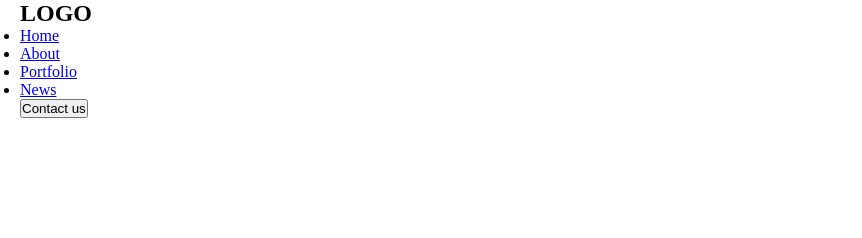
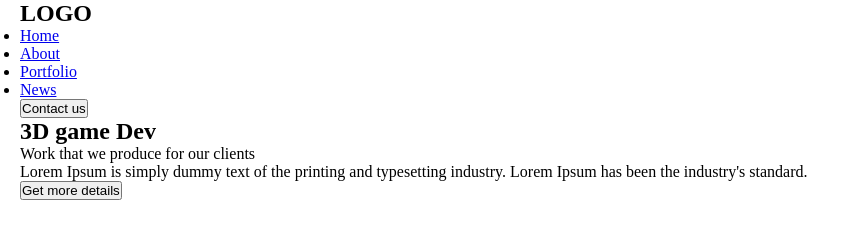
Before and after one commit to TurgunovDostonbek/Css_amaliyot, a plain HTML site: page Gaming hub/index.html in a window 1280 px wide. Shown: the whole page, without its empty margins (0-862 px from the left). Drawn offline with Linux system fonts and the light colour scheme.

Commit message:
Hero end

```diff
--- a/Gaming hub/index.html
+++ b/Gaming hub/index.html
@@ -45,11 +45,17 @@
   <!-- /////////////////////////// END NAVBAR ///////////////////////////// -->
 
   <!-- //////////////////////////// START HERO //////////////////////////// -->
+
   <div class="hero">
     <div class="hero__container container">
 
       <div class="hero__left">
-
+        <h2 class="hero__left--title">3D game Dev </h2>
+        <span class="hero__left--title">Work that we produce for our clients</span>
+        <p class="hero__left--title">Lorem Ipsum is simply dummy text of the printing and typesetting industry. Lorem
+          Ipsum has been the
+          industry's standard.</p>
+        <button class="hero__left--btn">Get more details</button>
       </div>
 
       <div class="hero__right">
@@ -58,7 +64,6 @@
 
     </div>
   </div>
-
 
   <!-- /////////////////////////// END HERO //////////////////////////// -->
 
```
